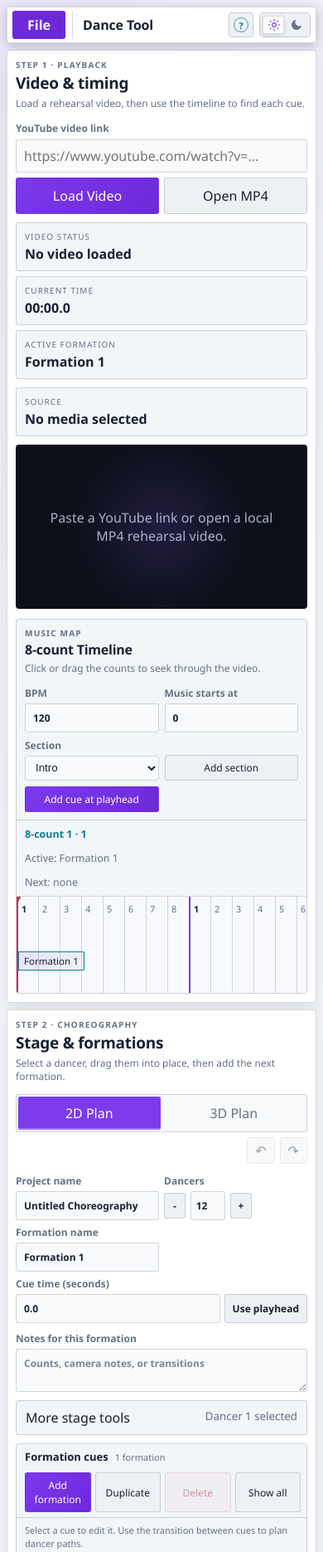
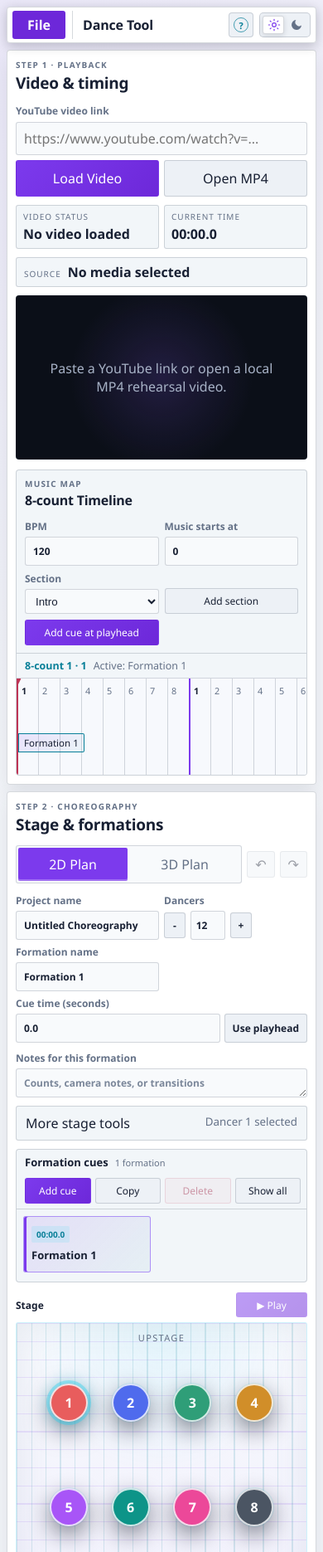
Before and after one commit to Ivandaixiv/Dance-Positioning-Tool, an Electron app: page index.html in a window 390 px wide. Shown: the top 1871 px of the page at 83% size. Drawn offline with Linux system fonts and the light colour scheme.

Commit message:
Add mobile stage playback and compact the editor

```diff
--- a/index.html
+++ b/index.html
@@ -76,7 +76,6 @@
             <div>
               <p class="eyebrow">Step 1 · Playback</p>
               <h2>Video &amp; timing</h2>
-              <p class="panel-description">Load a rehearsal video, then use the timeline to find each cue.</p>
             </div>
           </div>
 
@@ -121,7 +120,6 @@
                 <div>
                   <p class="eyebrow">Music map</p>
                   <h2>8-count Timeline</h2>
-                  <p class="section-description">Click or drag the counts to seek through the video.</p>
                 </div>
                 <div class="count-timeline-controls">
                   <label class="field compact-field"><span>BPM</span><input id="bpmInput" type="number" min="20" max="300" step="0.1" /></label>
@@ -154,7 +152,6 @@
             <div>
               <p class="eyebrow">Step 2 · Choreography</p>
               <h2>Stage &amp; formations</h2>
-              <p class="panel-description">Select a dancer, drag them into place, then add the next formation.</p>
             </div>
             <div class="panel-header-actions compact">
               <div class="view-switcher" aria-label="Stage view">
@@ -197,7 +194,7 @@
 
             <label class="field">
               <span>Notes for this formation</span>
-              <textarea id="formationNotesInput" rows="2" placeholder="Counts, camera notes, or transitions"></textarea>
+              <textarea id="formationNotesInput" rows="1" placeholder="Counts, camera notes, or transitions"></textarea>
             </label>
 
             <details class="editor-tools">
@@ -248,14 +245,12 @@
                   <span id="cueCountLabel">1 formation</span>
                 </div>
                 <div class="timeline-actions">
-                  <button id="addFormationButton" class="primary-button small-button" type="button" title="Add a formation 8 seconds after the selected one">Add formation</button>
-                  <button id="duplicateFormationButton" class="ghost-button small-button" type="button" title="Copy the selected formation 0.5 seconds later">Duplicate</button>
+                  <button id="addFormationButton" class="primary-button small-button" type="button" title="Add a formation 8 seconds after the selected one">Add cue</button>
+                  <button id="duplicateFormationButton" class="ghost-button small-button" type="button" title="Copy the selected formation 0.5 seconds later">Copy</button>
                   <button id="deleteFormationButton" class="danger-button small-button" type="button">Delete</button>
                   <button id="toggleCuesButton" class="ghost-button small-button" type="button" aria-label="Show all formation cues" aria-expanded="false">Show all</button>
                 </div>
               </div>
-
-              <p class="timeline-help">Select a cue to edit it. Use the transition between cues to plan dancer paths.</p>
 
               <div id="cuesContent" class="timeline-content">
                 <div id="timelineList" class="timeline-list"></div>
@@ -277,11 +272,14 @@
 
             <div class="stage-layout">
               <aside class="dancer-roster" aria-label="Dancers">
-                <div class="workspace-subheading"><strong>Dancers</strong><span>Select, rename, or change color</span></div>
+                <div class="workspace-subheading"><strong>Dancers</strong></div>
                 <div class="legend" id="dancerLegend"></div>
               </aside>
               <div class="stage-canvas">
-                <div class="workspace-subheading"><strong>Stage</strong><span>Drag dancers to set their positions</span></div>
+                <div class="workspace-subheading stage-playback-bar">
+                  <strong>Stage</strong>
+                  <button id="stagePlayButton" class="primary-button small-button" type="button" aria-label="Play video and dance plan" title="Load a video to play" disabled>▶ Play</button>
+                </div>
                 <aside id="formationNoteBanner" class="formation-note-banner" aria-live="polite" aria-hidden="true">
                   <strong>Formation note</strong>
                   <p id="formationNoteText"></p>
--- a/renderer.js
+++ b/renderer.js
@@ -74,6 +74,7 @@ const elements = {
   activeFormationLabel: document.querySelector("#activeFormationLabel"),
   mediaSourceLabel: document.querySelector("#mediaSourceLabel"),
   playerFrame: document.querySelector("#playerFrame"),
+  stagePlayButton: document.querySelector("#stagePlayButton"),
   stageSurface: document.querySelector("#stageSurface"),
   dancerLegend: document.querySelector("#dancerLegend"),
   dancerCountInput: document.querySelector("#dancerCountInput"),
@@ -134,6 +135,7 @@ let activeVideoObjectUrl = null;
 let youtubeApiReady = false;
 let pendingYouTubeVideoId = project.youtubeVideoId || "";
 let playbackTimer = null;
+let stageMediaReady = false;
 let playbackPathCache = null;
 let orderedFormationsCache = null;
 let renderedMarkers = new Map();
@@ -590,12 +592,41 @@ window.onYouTubeIframeAPIReady = () => {
   }
 };
 
+function updateStagePlaybackButton() {
+  const playing = Boolean(playbackTimer);
+  elements.stagePlayButton.disabled = !stageMediaReady;
+  elements.stagePlayButton.textContent = playing ? "Pause" : "▶ Play";
+  elements.stagePlayButton.setAttribute("aria-pressed", String(playing));
+  elements.stagePlayButton.setAttribute("aria-label", `${playing ? "Pause" : "Play"} video and dance plan`);
+  elements.stagePlayButton.title = stageMediaReady
+    ? `${playing ? "Pause" : "Play"} video and dance plan`
+    : "Load a video to play";
+}
+
+function toggleStagePlayback() {
+  if (!stageMediaReady) return;
+  if (project.mediaType === "youtube" && youtubePlayer) {
+    if (playbackTimer) youtubePlayer.pauseVideo();
+    else youtubePlayer.playVideo();
+  } else if (project.mediaType === "file" && htmlVideo) {
+    if (htmlVideo.paused) {
+      htmlVideo.play().catch(() => {
+        elements.videoStatus.textContent = "Tap the video to start playback.";
+        updateStagePlaybackButton();
+      });
+    } else {
+      htmlVideo.pause();
+    }
+  }
+}
+
 function stopPlaybackWatcher() {
   if (playbackTimer) {
     window.cancelAnimationFrame(playbackTimer);
     playbackTimer = null;
   }
   elements.stageSurface.classList.remove("playing");
+  updateStagePlaybackButton();
 }
 
 function getCurrentMediaTime() {
@@ -815,6 +846,7 @@ function startPlaybackWatcher() {
   };
 
   playbackTimer = window.requestAnimationFrame(updatePlayback);
+  updateStagePlaybackButton();
 }
 
 function handleYouTubeStateChange(event) {
@@ -843,6 +875,7 @@ function handleYouTubeStateChange(event) {
 }
 
 function clearPlayerFrame() {
+  stageMediaReady = false;
   stopPlaybackWatcher();
   if (youtubePlayer && typeof youtubePlayer.destroy === "function") {
     youtubePlayer.destroy();
@@ -898,11 +931,15 @@ function loadYouTubeVideoById(videoId) {
     events: {
       onReady: () => {
         elements.videoStatus.textContent = "Ready";
+        stageMediaReady = true;
+        updateStagePlaybackButton();
         renderCountTimeline();
       },
       onStateChange: handleYouTubeStateChange,
       onError: () => {
         elements.videoStatus.textContent = "YouTube embed failed. Use Open MP4 if needed.";
+        stageMediaReady = false;
+        stopPlaybackWatcher();
       }
     }
   });
@@ -950,6 +987,8 @@ function wireHtmlVideoEvents(video) {
   video.addEventListener("loadedmetadata", () => {
     if (video !== htmlVideo) return;
     elements.videoStatus.textContent = "Ready";
+    stageMediaReady = true;
+    updateStagePlaybackButton();
     elements.currentTimeLabel.textContent = formatTime(video.currentTime);
     renderCountTimeline();
   });
@@ -964,7 +1003,11 @@ function wireHtmlVideoEvents(video) {
     updateCountTimelinePlayhead(video.currentTime);
   });
   video.addEventListener("error", () => {
-    if (video === htmlVideo) elements.videoStatus.textContent = "Could not play that video file.";
+    if (video === htmlVideo) {
+      elements.videoStatus.textContent = "Could not play that video file.";
+      stageMediaReady = false;
+      stopPlaybackWatcher();
+    }
   });
 }
 
@@ -1600,6 +1643,7 @@ function render() {
   updateFormationNote(activeTransition ? { id: null, notes: "" } : activeFormation);
   updateSelectedDancerUi();
   updateHistoryButtons();
+  updateStagePlaybackButton();
 }
 
 function beginMarkerDrag(event) {
@@ -2310,6 +2354,7 @@ elements.countTimelineTrack.addEventListener("pointerdown", (event) => {
 elements.duplicateFormationButton.addEventListener("click", duplicateFormation);
 elements.deleteFormationButton.addEventListener("click", deleteFormation);
 elements.captureTimestampButton.addEventListener("click", setCurrentFormationTimeFromMedia);
+elements.stagePlayButton.addEventListener("click", toggleStagePlayback);
 elements.saveProjectButton.addEventListener("click", () => {
   setFileMenuOpen(false);
   saveProjectToDisk();
--- a/styles.css
+++ b/styles.css
@@ -2665,15 +2665,6 @@ body.help-open {
   }
 }
 
-/* Editing flow: keep controls beside the part of the plan they change. */
-.panel-description,
-.section-description {
-  margin: 4px 0 0;
-  color: var(--muted);
-  font-size: 12px;
-  line-height: 1.4;
-}
-
 .media-source-group {
   display: grid;
   gap: 5px;
@@ -2704,6 +2695,12 @@ body.help-open {
   align-items: end;
 }
 
+@media (min-width: 1350px) {
+  .stage-controls {
+    grid-template-columns: minmax(0, 1fr) 106px minmax(0, 1fr) 205px;
+  }
+}
+
 .cue-time-field label {
   color: var(--muted);
 }
@@ -2725,8 +2722,9 @@ body.help-open {
 }
 
 .timeline-header {
-  align-items: flex-start;
-  flex-direction: column;
+  align-items: center;
+  flex-direction: row;
+  flex-wrap: wrap;
 }
 
 .timeline-heading {
@@ -2734,16 +2732,8 @@ body.help-open {
 }
 
 .timeline-actions {
-  width: 100%;
-  justify-content: flex-start;
-}
-
-.timeline-help {
-  margin: 0;
-  padding: 7px 10px 0;
-  color: var(--muted);
-  font-size: 11px;
-  line-height: 1.4;
+  width: auto;
+  justify-content: flex-end;
 }
 
 .dancer-roster {
@@ -2760,10 +2750,10 @@ body.help-open {
 
 .workspace-subheading {
   display: flex;
-  align-items: baseline;
+  align-items: center;
   justify-content: space-between;
   gap: 6px;
-  min-height: 21px;
+  min-height: 17px;
 }
 
 .workspace-subheading strong {
@@ -2771,14 +2761,16 @@ body.help-open {
   font-size: 12px;
 }
 
-.workspace-subheading span {
-  color: var(--muted);
-  font-size: 10px;
-  text-align: right;
+.stage-playback-bar {
+  margin-bottom: 6px;
+}
+
+.stage-playback-bar button {
+  display: none;
 }
 
 .formation-note-banner {
-  top: 39px;
+  top: 35px;
 }
 
 .primary-button:focus-visible,
@@ -2799,12 +2791,102 @@ body.help-open {
 }
 
 @media (max-width: 760px) {
+  .stage-panel .panel-header-actions .view-switcher {
+    flex: 1;
+    width: auto;
+  }
+
+  .embedded-count-timeline .count-status-row {
+    display: grid;
+    grid-template-columns: auto minmax(0, 1fr);
+    align-items: center;
+    gap: 2px 8px;
+    padding: 6px 10px;
+  }
+
+  .embedded-count-timeline .count-status-row strong {
+    min-width: 0;
+  }
+
+  .embedded-count-timeline #timelineActiveLabel {
+    min-width: 0;
+    overflow: hidden;
+    text-overflow: ellipsis;
+    white-space: nowrap;
+  }
+
+  .embedded-count-timeline #timelineNextLabel {
+    display: none;
+  }
+
+  .video-meta {
+    grid-template-columns: repeat(2, minmax(0, 1fr));
+  }
+
+  .video-meta .status-card:last-child {
+    display: none;
+  }
+
+  .video-meta .status-card {
+    padding: 6px 8px;
+  }
+
+  .source-banner {
+    display: flex;
+    align-items: baseline;
+    gap: 8px;
+    padding: 6px 9px;
+  }
+
+  .source-banner .status-label {
+    margin: 0;
+  }
+
+  .source-banner strong {
+    min-width: 0;
+    overflow: hidden;
+    text-overflow: ellipsis;
+    white-space: nowrap;
+  }
+
+  .timeline-header {
+    align-items: flex-start;
+    flex-direction: column;
+  }
+
+  .timeline-actions {
+    width: 100%;
+    justify-content: flex-start;
+  }
+
   .stage-layout {
     grid-template-columns: minmax(0, 1fr);
   }
 
   .dancer-roster {
     order: 2;
+  }
+
+  .stage-playback-bar {
+    display: flex;
+    min-height: 34px;
+    margin-bottom: 4px;
+  }
+
+  .stage-playback-bar button {
+    display: inline-block;
+    min-width: 86px;
+    min-height: 30px;
+    padding: 4px 10px;
+  }
+
+  .stage-playback-bar button:disabled {
+    opacity: 0.5;
+    cursor: default;
+  }
+
+  .formation-note-banner {
+    top: 50px;
   }
 }
 
```
